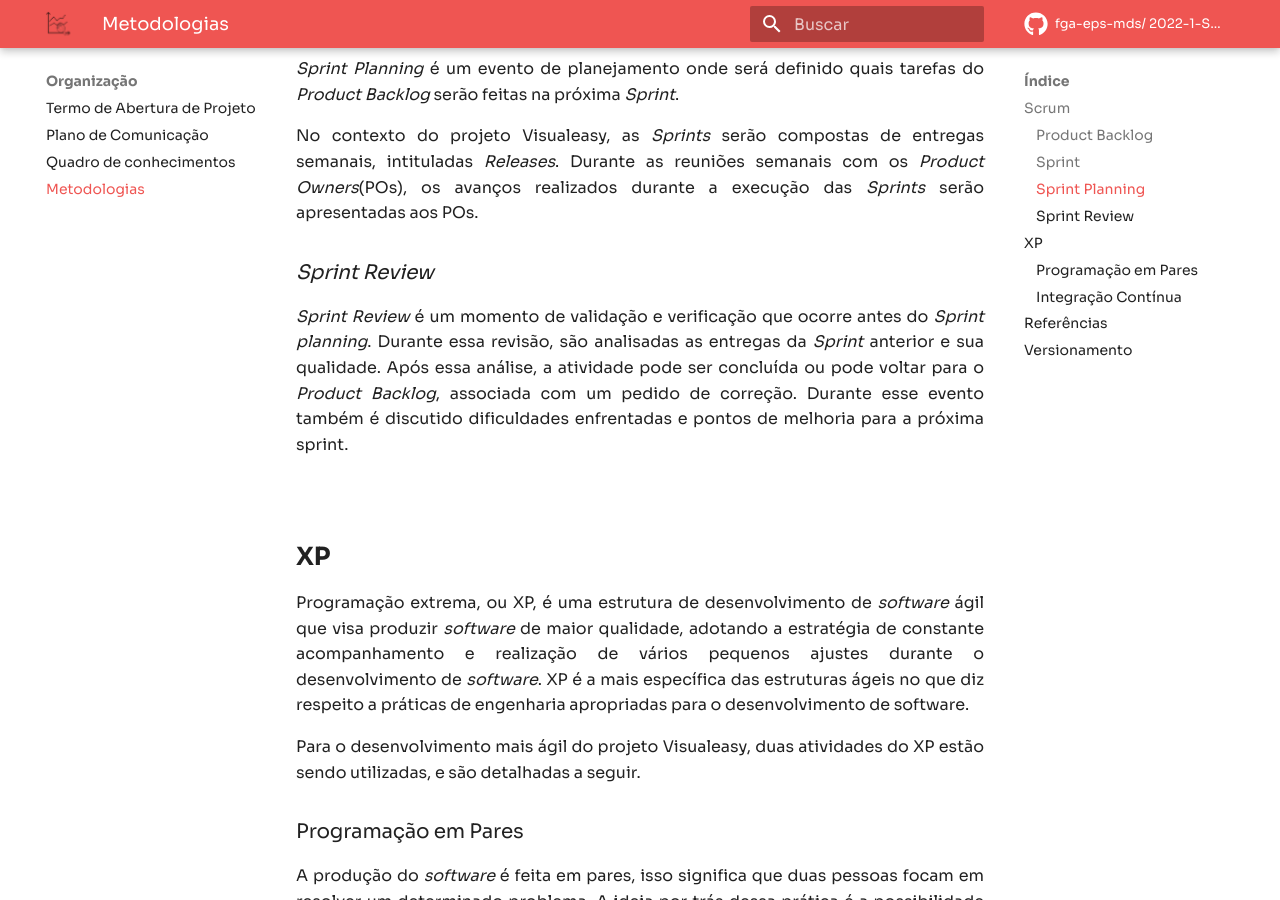
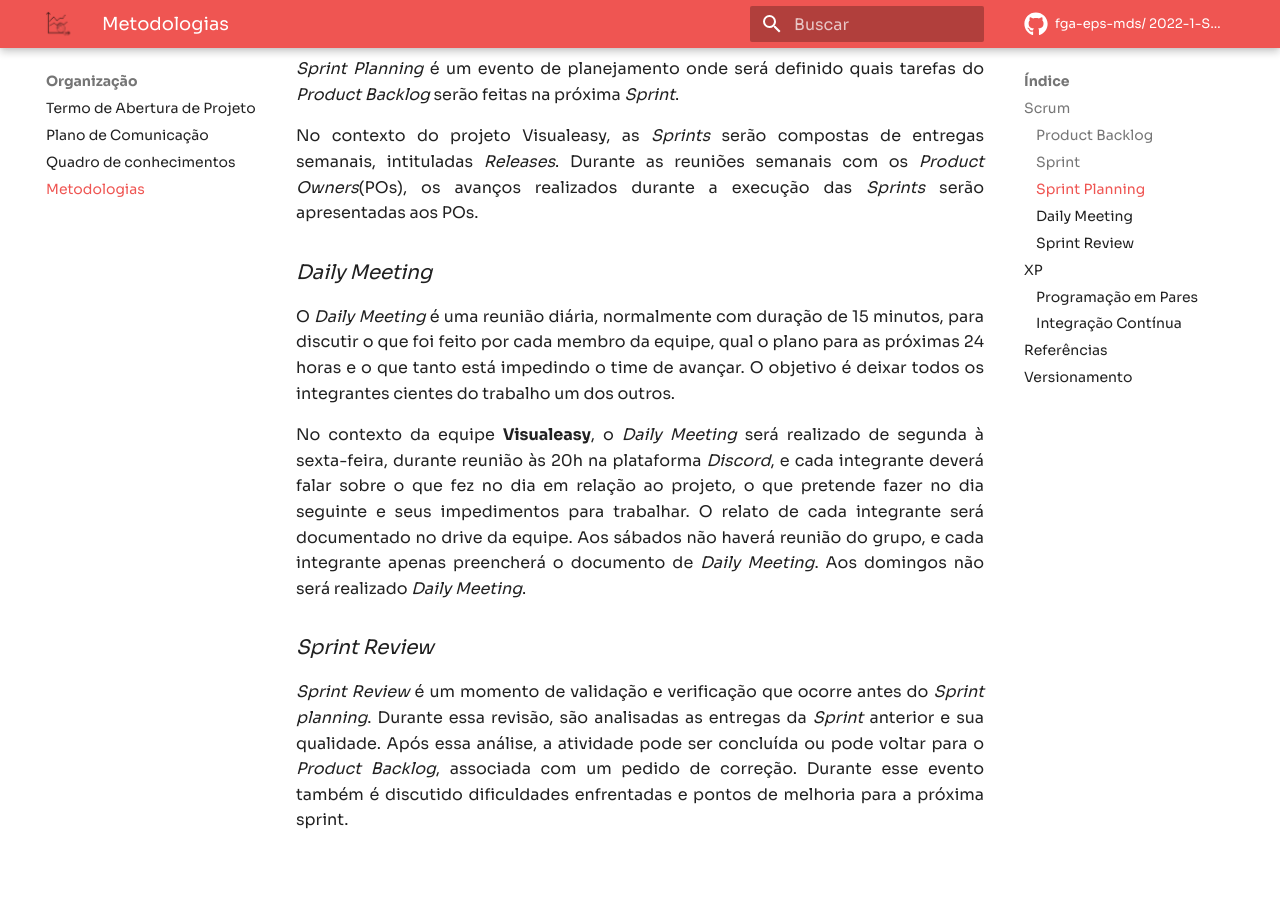
Before and after one commit to fga-eps-mds/2022-1-Visualeasy-Doc, an MkDocs documentation site: the page built from docs/documentacao/metodologias.md, in a window 1280 px wide and 900 px high, scrolled down 1117 px. Built offline with MkDocs 1.6.1 and Material for MkDocs 9.7.7, drawn with Linux system fonts in a browser that asks for light colours; comment, search, counter and statistics services are not loaded; some of the changed text lies outside the part shown.

Commit message:
Refatora tópico de scrum

```diff
--- a/docs/documentacao/metodologias.md
+++ b/docs/documentacao/metodologias.md
@@ -26,6 +26,15 @@
 
 
 <p align="justify">No contexto do projeto Visualeasy, as <i>Sprints</i> serão compostas de entregas semanais, intituladas <i>Releases</i>. Durante as reuniões semanais com os <i>Product Owners</i>(POs), os avanços realizados durante a execução das <i>Sprints</i> serão apresentadas aos POs.</p>
+
+
+
+### <i>Daily Meeting</i>
+
+<p align="justify">O <i>Daily Meeting</i> é uma reunião diária, normalmente com duração de 15 minutos, para discutir o que foi feito por cada membro da equipe, qual o plano para as próximas 24 horas e o que tanto está impedindo o time de avançar. O objetivo é deixar todos os integrantes cientes do trabalho um dos outros.</p>
+
+<p align="justify">No contexto da equipe <b>Visualeasy</b>, o <i>Daily Meeting</i> será realizado de segunda à sexta-feira, durante reunião às 20h na plataforma <i>Discord</i>, e cada integrante deverá falar sobre o que fez no dia em relação ao projeto, o que pretende fazer no dia seguinte e seus impedimentos para trabalhar. O relato de cada integrante será documentado no drive da equipe. Aos sábados não haverá reunião do grupo, e cada integrante apenas preencherá o documento de <i>Daily Meeting</i>. Aos domingos não será realizado <i>Daily Meeting</i>.</p>
+
 
 
 ### <i>Sprint Review</i>
@@ -60,6 +69,8 @@
 
 + artia.blog, 2020. <b>Você realmente sabe o que é SPRINT? Veja definição e aprenda como fazer na sua empresa</b>. Disponível em: https://artia.com/blog/sprint/. Acesso em 31 de julho de 2022.
 
++ Robson Camargo, 2019. <b>Conheça a importância de daily meeting nos métodos ágeis</b>. Disponível em : https://robsoncamargo.com.br/blog/daily-meeting. Acesso em 22 de agosto de 2022.
+
 <br>
 
 ## Versionamento
@@ -67,3 +78,4 @@
 | Data | Versão | Descrição | Autor(es) |
 |------|------|------|------|
 |31/07/2022|1.0|Adiciona metodologias do projeto|[Bruna Santos](https://github.com/brunaalmeidasantos)|
+|22/08/2022|1.1|Refatora tópico de Scrum|[Bruna Santos](https://github.com/brunaalmeidasantos)|
```
